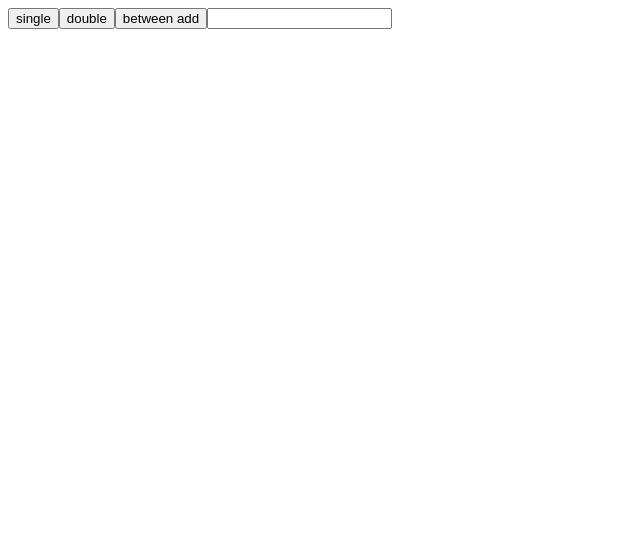
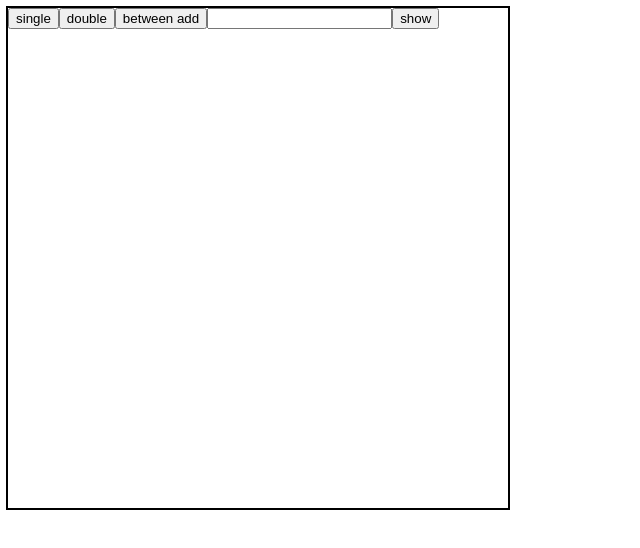
Before and after one commit to mokomokonanana/vue-loading, a Vue app: page / in a window 1280 px wide. Shown: the top 548 px of the page, without its empty margins (0-640 px from the left). Built offline with nearby package versions, Linux system fonts and the light colour scheme.

Commit message:
レイアウト調整用

```diff
--- a/src/App.vue
+++ b/src/App.vue
@@ -4,6 +4,7 @@
     button(@click="double") double
     button(@click="betweenAdd") between add
     input(type="text" @click="single")
+    button(@click="$loading.show()") show
 </template>
 
 <script>
@@ -35,6 +36,10 @@ export default {
 }
 </script>
 <style lang="stylus">
+  #app
+    width 500px
+    height 500px
+    outline 2px solid black
   *:focus
     outline 2px solid red
     border 2px solid red
```
